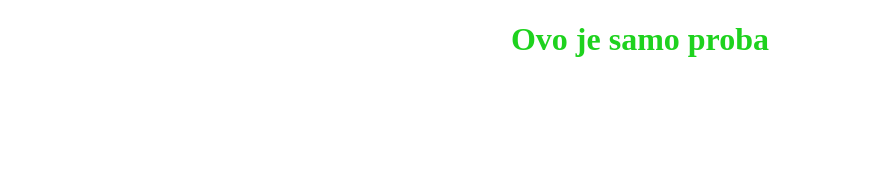
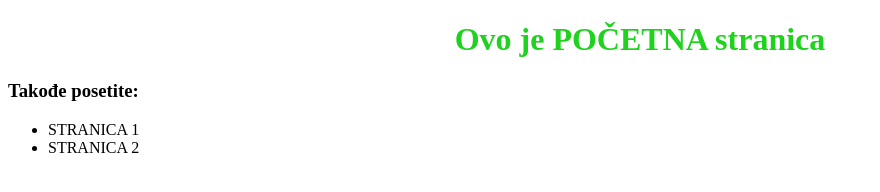
Before and after one commit to Maybach17/vezbanje, a plain HTML site: page index.html in a window 1280 px wide. Shown: the whole page, without its empty margins (0-880 px from the left). Drawn offline with Linux system fonts and the light colour scheme.

Commit message:
Promene u izgledu

```diff
--- a/index.html
+++ b/index.html
@@ -8,7 +8,14 @@
 </head>
 <body>
 
-    <h1> Ovo je samo proba </h1>
+    <h1> Ovo je POČETNA stranica </h1>
+    <h3>Takođe posetite: </h3>
+
+    <ul>
+        <li><a href="stranica1.html"> Stranica 1</a></li>
+        <li><a href="stranica2.html"> Stranica 2</a></li>
+
+    </ul>
 
 </body>
 </html>
--- a/stil.css
+++ b/stil.css
@@ -2,5 +2,10 @@ h1{
     position:relative;
     text-align: center;
     color:rgb(30, 210, 30);
+}
+a{
+    text-decoration: none;
+    color:black;
+    text-transform: uppercase;
 
 }
```
